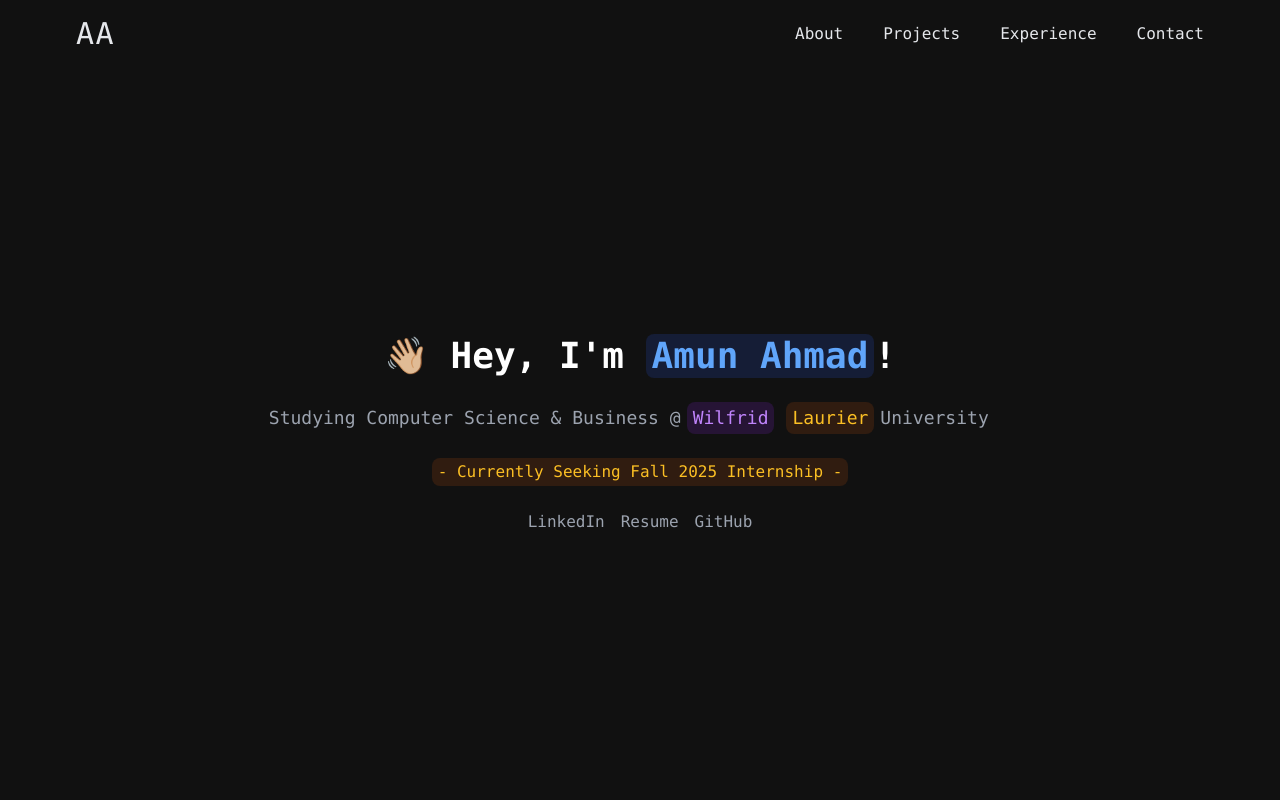
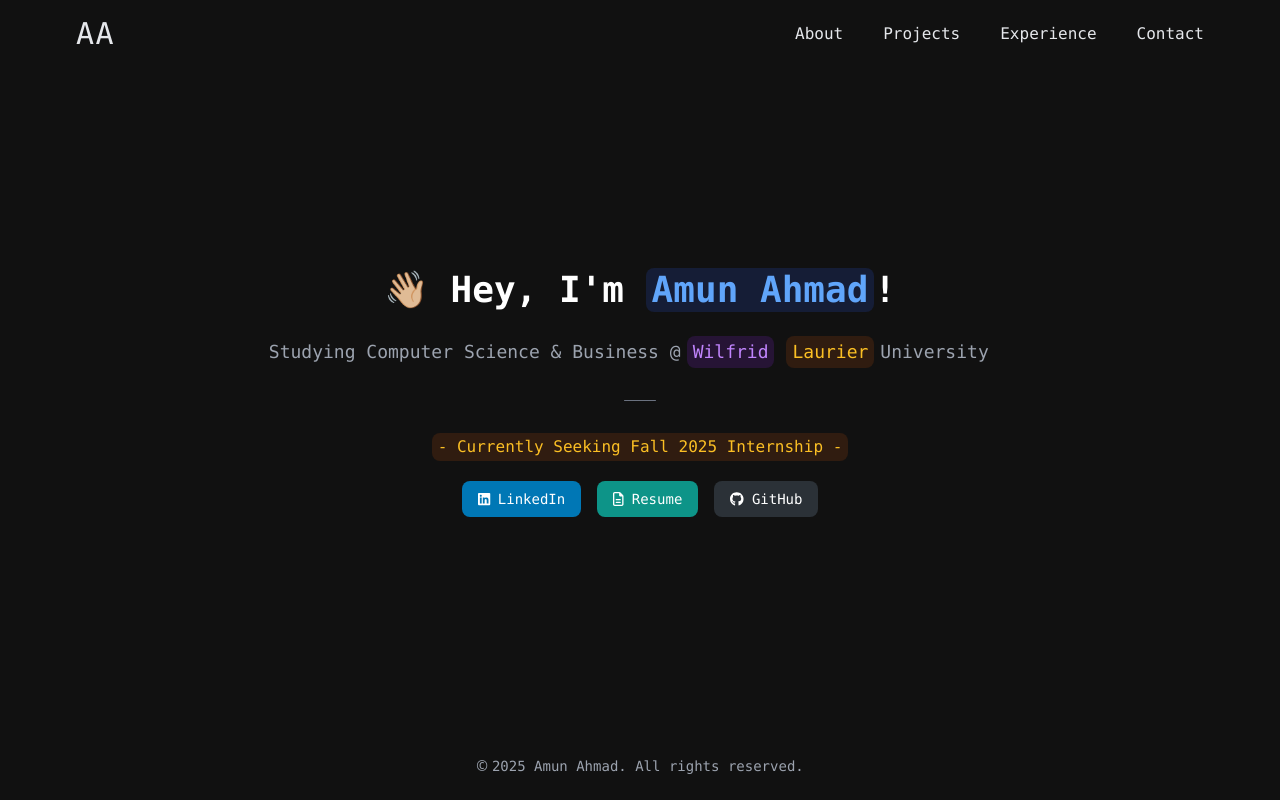
Before and after one commit to AADevelops/personal-portfolio, a React (Vite) app: page / in a window 1280 px wide. Built offline with nearby package versions, Linux system fonts and the light colour scheme.

Commit message:
Implemented Button component in Home page and created functioning Resume page.

```diff
--- a/package.json
+++ b/package.json
@@ -16,6 +16,7 @@
     "@fortawesome/free-solid-svg-icons": "^6.7.2",
     "@fortawesome/react-fontawesome": "^0.2.2",
     "clsx": "^2.1.1",
+    "pdfjs-dist": "^5.1.91",
     "react": "^18.3.1",
     "react-dom": "^18.3.1",
     "react-router-dom": "^7.5.1"
--- a/src/App.tsx
+++ b/src/App.tsx
@@ -2,11 +2,12 @@ import "./index.css";
 import "./App.css";
 import { BrowserRouter, Routes, Route } from "react-router-dom";
 
-import Home from "@/pages/Home.tsx";
-import About from "@/pages/About.tsx";
-import Projects from "@/pages/Projects.tsx";
-import Experience from "@/pages/Experience.tsx";
-import Contact from "@/pages/Contact.tsx";
+import Home from "@/pages/Home";
+import About from "@/pages/About";
+import Projects from "@/pages/Projects";
+import Experience from "@/pages/Experience";
+import Resume from "@/pages/Resume";
+import Contact from "@/pages/Contact";
 
 function App() {
   return (
@@ -16,6 +17,7 @@ function App() {
         <Route path="/about" element={<About />} />
         <Route path="/projects" element={<Projects />} />
         <Route path="/experience" element={<Experience />} />
+        <Route path="/resume" element={<Resume />} />
         <Route path="/contact" element={<Contact />} />
       </Routes>
     </BrowserRouter>
--- a/src/components/Footer.tsx
+++ b/src/components/Footer.tsx
@@ -1,3 +1,4 @@
+import { Link } from "react-router-dom";
 import { FontAwesomeIcon } from "@fortawesome/react-fontawesome";
 import { faLinkedin, faGithub } from "@fortawesome/free-brands-svg-icons";
 import { faFileLines, faEnvelope } from "@fortawesome/free-regular-svg-icons";
@@ -14,9 +15,9 @@ function Footer() {
         >
           <FontAwesomeIcon icon={faLinkedin} size="3x" />
         </a>
-        <a href="/resume.pdf" className="hover:text-blue-500 transition">
+        <Link to="/resume" className="hover:text-blue-500 transition">
           <FontAwesomeIcon icon={faFileLines} size="3x" />
-        </a>
+        </Link>
         <a
           href="https://github.com/AADevelops"
           target="_blank"
@@ -32,9 +33,13 @@ function Footer() {
           <FontAwesomeIcon icon={faEnvelope} size="3x" />
         </a>
       </div>
-      <p className="text-gray-400 mt-4">
-        &copy; {new Date().getFullYear()} Amun Ahmad. All rights reserved.
-      </p>
+
+      <div className="text-gray-400 mt-4 flex justify-center items-center space-x-1">
+        <p>&copy;</p>
+        <p className="font-mono">
+          {new Date().getFullYear()} Amun Ahmad. All rights reserved.
+        </p>
+      </div>
     </footer>
   );
 }
--- /dev/null
+++ b/src/components/PDFViewer.tsx
@@ -0,0 +1,62 @@
+import { useEffect, useRef } from "react";
+import { getDocument, GlobalWorkerOptions, RenderTask } from "pdfjs-dist";
+
+GlobalWorkerOptions.workerSrc =
+  "https://unpkg.com/pdfjs-dist@5.1.91/build/pdf.worker.min.mjs";
+
+interface PDFViewerProps {
+  url: string;
+}
+
+function PDFViewer({ url }: PDFViewerProps) {
+  const canvasRef = useRef<HTMLCanvasElement>(null);
+  const containerRef = useRef<HTMLDivElement>(null);
+  const renderTaskRef = useRef<RenderTask | null>(null);
+
+  useEffect(() => {
+    const render = async () => {
+      const loadingTask = getDocument(url);
+      const pdf = await loadingTask.promise;
+      const page = await pdf.getPage(1);
+
+      const canvas = canvasRef.current;
+      const context = canvas?.getContext("2d");
+      const container = containerRef.current;
+
+      if (!canvas || !context || !container) {
+        return;
+      }
+
+      const viewport = page.getViewport({ scale: 1.25 });
+
+      canvas.height = viewport.height;
+      canvas.width = viewport.width;
+
+      if (renderTaskRef.current) {
+        renderTaskRef.current.cancel();
+      }
+
+      renderTaskRef.current = page.render({ canvasContext: context, viewport });
+
+      try {
+        await renderTaskRef.current.promise;
+      } catch {}
+    };
+
+    render();
+
+    return () => {
+      if (renderTaskRef.current) {
+        renderTaskRef.current.cancel();
+      }
+    };
+  }, [url]);
+
+  return (
+    <div ref={containerRef} className="w-full flex justify-center">
+      <canvas ref={canvasRef} />
+    </div>
+  );
+}
+
+export default PDFViewer;
--- a/src/pages/Home.tsx
+++ b/src/pages/Home.tsx
@@ -1,6 +1,9 @@
-import Navbar from "@/components/Navbar.tsx";
-import useTypewriter from "@/hooks/useTypewriter.ts";
-import Tag from "@/components/Tag.tsx";
+import Navbar from "@/components/Navbar";
+import useTypewriter from "@/hooks/useTypewriter";
+import Tag from "@/components/Tag";
+import Button from "@/components/Button";
+import { faGithub, faLinkedin } from "@fortawesome/free-brands-svg-icons";
+import { faFileLines } from "@fortawesome/free-regular-svg-icons";
 
 function Home() {
   type LineObject = (string | JSX.Element)[];
@@ -16,7 +19,7 @@ function Home() {
     ["I'm a ", <Tag label="Full-Stack" preset="pink" />, " Developer"],
     [
       "I'm a ",
-      <Tag label="Startup Founder" preset="green" />,
+      <Tag label="Founder" preset="green" />,
       " for a ",
       <Tag label="Stealth Startup" preset="red" />
     ],
@@ -50,55 +53,59 @@ function Home() {
   return (
     <div className="min-h-screen flex flex-col">
       <Navbar />
-      <div className="bg-[#111111] font-mono text-white flex flex-col flex-1 items-center justify-center space-y-6">
+
+      <div className="bg-[#111111] font-mono text-white flex flex-col flex-1 items-center justify-center">
         <h1 className="sm:text-4xl font-semibold">
           👋🏼 Hey, I'm <Tag label="Amun Ahmad" preset="blue" />!
         </h1>
-        <div className="automated-text-display text-gray-400 text-lg flex items-center gap-1.5">
-          {automatedTyper.map((lineSection, index) =>
-            typeof lineSection === "string" ? (
-              <span key={index}>{lineSection}</span>
-            ) : (
-              lineSection
-            )
-          )}
+        <div className="automated-text-display text-gray-400 text-lg flex items-center gap-1.5 mt-6">
+          {automatedTyper.map((lineSection, index) => (
+            <span key={index}>{lineSection}</span>
+          ))}
           <span className="animate-blink ml-0.5 text-2xl">|</span>
         </div>
 
-        <h3>
-          <Tag
-            label="- Currently Seeking Fall 2025 Internship -"
-            preset="yellow"
-          />
-        </h3>
+        <div className="w-8 h-[1px] bg-gray-500 rounded-full my-8" />
+
+        <Tag
+          label="- Currently Seeking Fall 2025 Internship -"
+          preset="yellow"
+          custom="mb-5"
+        />
 
         <div className="space-x-4">
-          <a
-            href="https://linkedin.com/in/amunahmad"
-            target="_blank"
-            rel="noopener noreferrer"
-            className="text-gray-400 hover:text-blue-500 transition"
-          >
-            LinkedIn
-          </a>
-          <a
-            href="./resume.pdf"
-            target="_blank"
-            rel="noopener noreferrer"
-            className="text-gray-400 hover:text-blue-500 transition"
-          >
-            Resume
-          </a>
-          <a
-            href="https://github.com/AADevelops"
-            target="_blank"
-            rel="noopener noreferrer"
-            className="text-gray-400 hover:text-blue-500 transition"
-          >
-            GitHub
-          </a>
+          <Button
+            label="LinkedIn"
+            icon={faLinkedin}
+            backgroundColor="bg-[#0077B5]"
+            textColor="text-white"
+            destination="https://linkedin.com/in/amunahmad"
+          />
+          <Button
+            label="Resume"
+            icon={faFileLines}
+            backgroundColor="bg-teal-600"
+            textColor="text-white"
+            destination="/resume"
+          />
+          <Button
+            label="GitHub"
+            icon={faGithub}
+            backgroundColor="bg-[#2B3137]"
+            textColor="text-white"
+            destination="https://github.com/AADevelops"
+          />
         </div>
       </div>
+
+      <footer className="bg-[#111111] text-sm text-center py-6">
+        <div className="text-gray-400 mt-4 flex justify-center items-center space-x-1">
+          <p>&copy;</p>
+          <p className="font-mono">
+            {new Date().getFullYear()} Amun Ahmad. All rights reserved.
+          </p>
+        </div>
+      </footer>
     </div>
   );
 }
--- /dev/null
+++ b/src/pages/Resume.tsx
@@ -0,0 +1,31 @@
+import Navbar from "@/components/Navbar";
+import { FontAwesomeIcon } from "@fortawesome/react-fontawesome";
+import { faCircleDown } from "@fortawesome/free-regular-svg-icons";
+import PDFViewer from "@/components/PDFViewer";
+import Footer from "@/components/Footer";
+
+function Resume() {
+  return (
+    <div className="min-h-screen bg-[#111111] flex flex-col">
+      <Navbar />
+      <main className="flex-1 p-4 font-mono flex justify-center items-center">
+        <div className="rounded text-gray-400 flex flex-col items-center">
+          <a
+            href="/resume.pdf"
+            download={true}
+            className="hover:text-blue-500 transition px-[2px] py-[2px] mb-[10px]"
+          >
+            {<FontAwesomeIcon icon={faCircleDown} size="xl" />} Download
+          </a>
+
+          <div className="border border-gray-400 rounded p-1">
+            <PDFViewer url="/resume.pdf" />
+          </div>
+        </div>
+      </main>
+      <Footer />
+    </div>
+  );
+}
+
+export default Resume;
```
Also changed, not shown: 2 other files (tests, documents, lock files or other folders).
